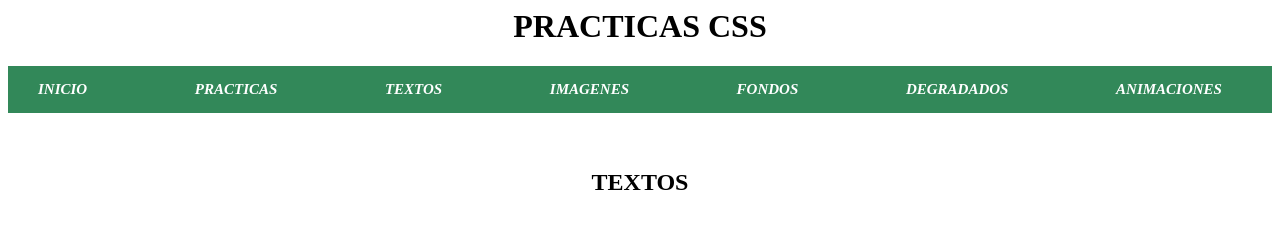
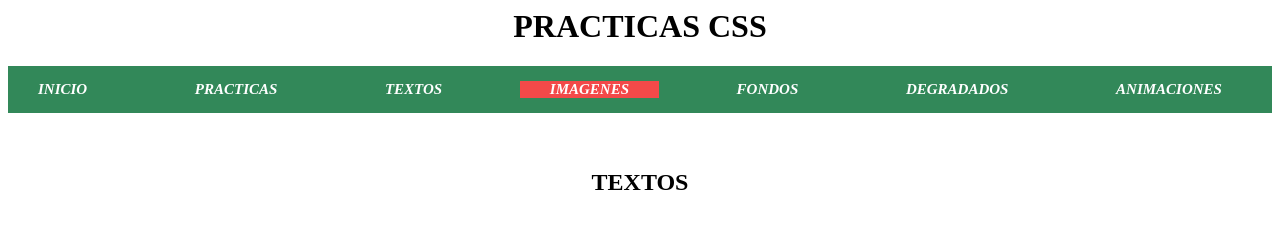
Before and after one commit to Sole777/PRACTICAS-CSS, a plain HTML site: page textos.html in a window 1280 px wide. In both pictures the pointer is over the element 640 px from the left and 89 px from the top of the page. Drawn offline with Linux system fonts and the light colour scheme.

Commit message:
Update textos.html

```diff
--- a/textos.html
+++ b/textos.html
@@ -23,6 +23,9 @@
         .menu-bar {
             background-color: #328859;
             padding: 15px 0;
+        }
+         .menu :hover {
+            background-color: rgb(243, 73, 73);
         }
 
         .menu {
```
